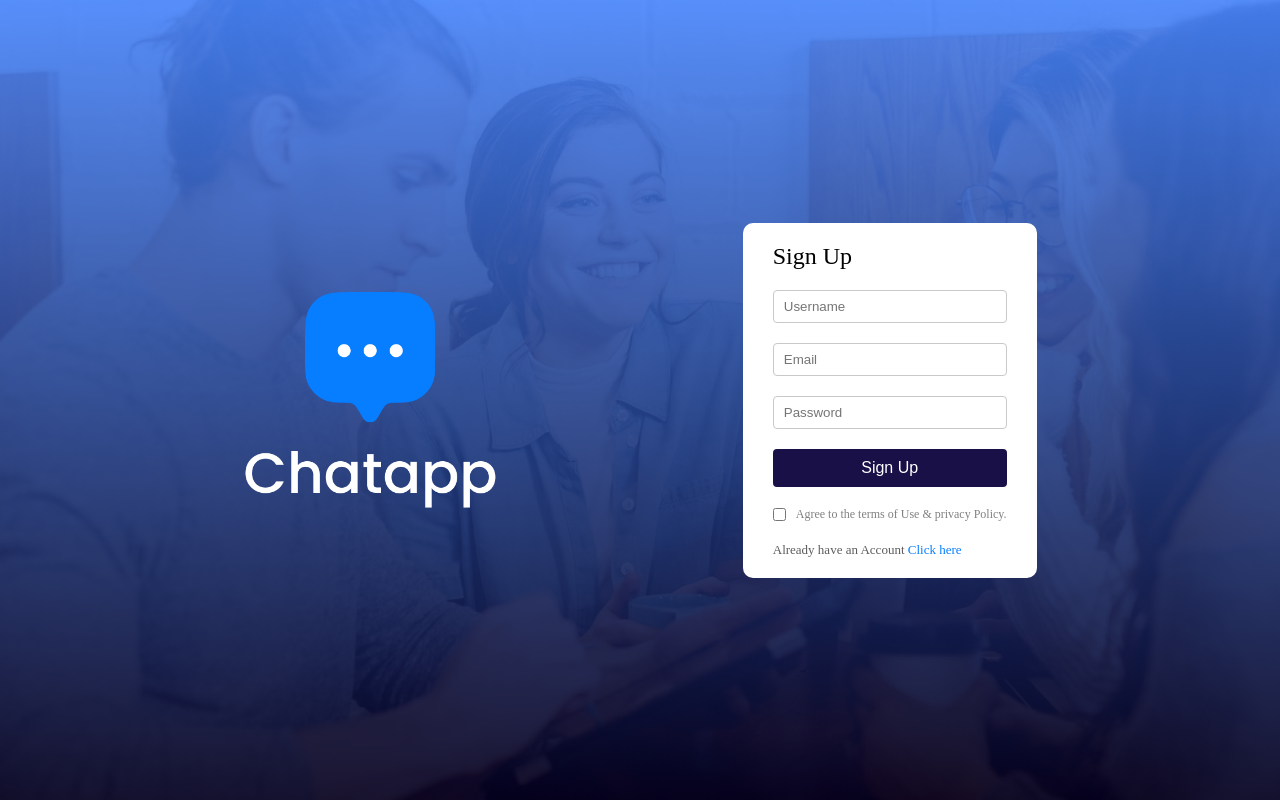
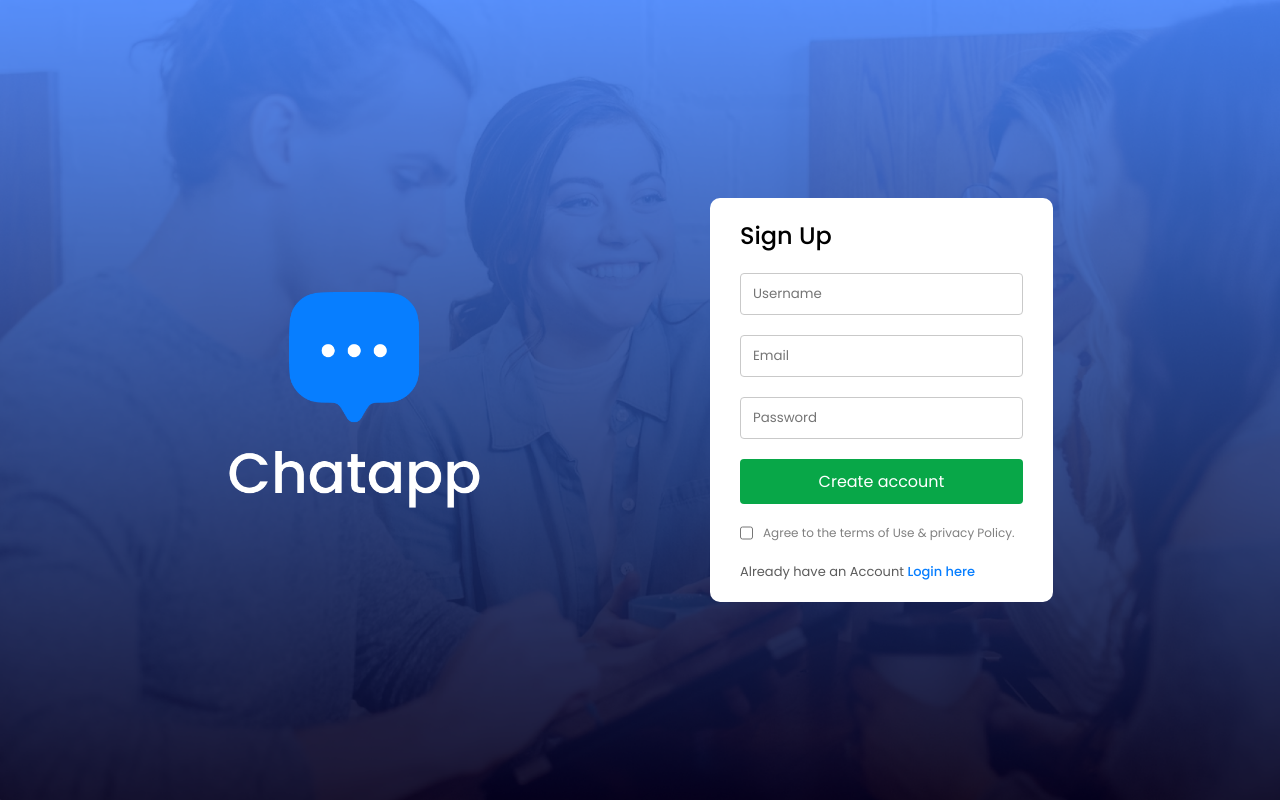
Before and after one commit to JUDHI3134/chat-app, a React (Vite) app: page / in a window 1280 px wide. Built offline with nearby package versions, Linux system fonts and the light colour scheme.

Commit message:
create login sign up pare ui using state

```diff
--- a/src/index.css
+++ b/src/index.css
@@ -1,5 +1,7 @@
+@import url('https://fonts.googleapis.com/css2?family=Poppins:ital,wght@0,100;0,200;0,300;0,400;0,500;0,600;0,700;0,800;0,900;1,100;1,200;1,300;1,400;1,500;1,600;1,700;1,800;1,900&display=swap');
 *{
   margin: 0;
   padding: 0;
   box-sizing: border-box;
+  font-family: "Poppins", sans-serif;
 }
--- a/src/pages/Login/Login.css
+++ b/src/pages/Login/Login.css
@@ -20,14 +20,14 @@
     font-weight: 500;
 }
 .form-input{
-    padding: 8px 10px;
+    padding: 10px 12px;
     border: 1px solid #c9c9c9;
     border-radius: 4px;
-    outline-color: #1a1048;
+    outline-color: #45f18a;
 }
 .login-form button{
     padding: 10px;
-    background-color: #1a1048;
+    background-color: #08a748;
     color: white;
     font-size: 16px;
     border: none;
--- a/src/pages/Login/Login.jsx
+++ b/src/pages/Login/Login.jsx
@@ -1,23 +1,26 @@
-import React from 'react'
+import React, { useState } from 'react'
 import './Login.css'
 import assets from '../../assets/assets'
 
 const Login = () => {
+    const [currState, setCurrState] = useState("Sign Up");
   return (
     <div className='login'>
       <img src={assets.logo_big} alt="" className="logo" />
       <form className="login-form">
-        <h2>Sign Up</h2>
-        <input type="text" placeholder='Username' className='form-input' required />
+        <h2>{currState}</h2>
+        {currState === "Sign Up" ?<input type="text" placeholder='Username' className='form-input' required />: null}
         <input type="email" placeholder='Email' className='form-input' required />
         <input type="password" placeholder='Password' className='form-input' required />
-        <button type='submit'>Sign Up</button>
+        <button type='submit'>{currState === "Sign Up"? "Create account" : "Login"}</button>
         <div className="login-term">
             <input type="checkbox" />
             <p>Agree to the terms of Use & privacy Policy.</p>
         </div>
         <div className="login-forgot">
-            <p className="login-toggle">Already have an Account <span>Click here</span></p>
+
+           {currState === "Sign Up" ? <p className="login-toggle">Already have an Account <span onClick={()=>setCurrState("Login")}>Login here</span></p>:
+            <p className="login-toggle">Create an Account <span onClick={()=>setCurrState("Sign Up")}>Click here</span></p>}
         </div>
       </form>
     </div>
```
